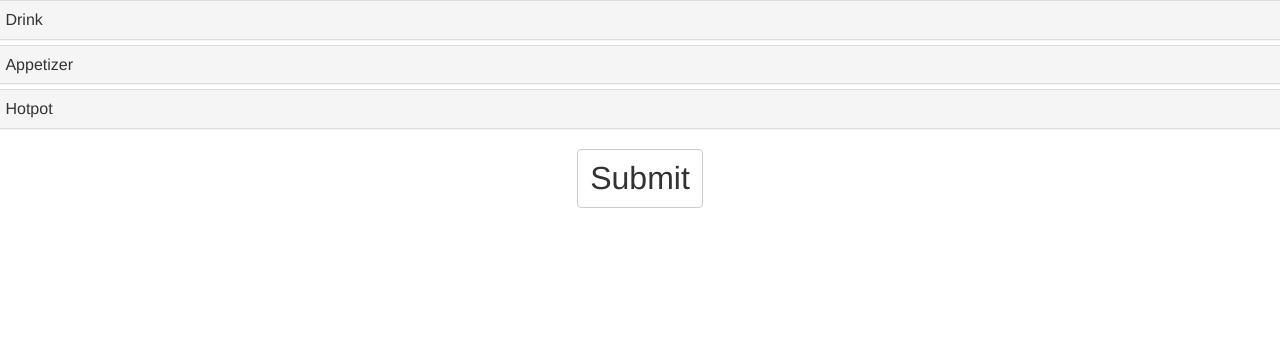
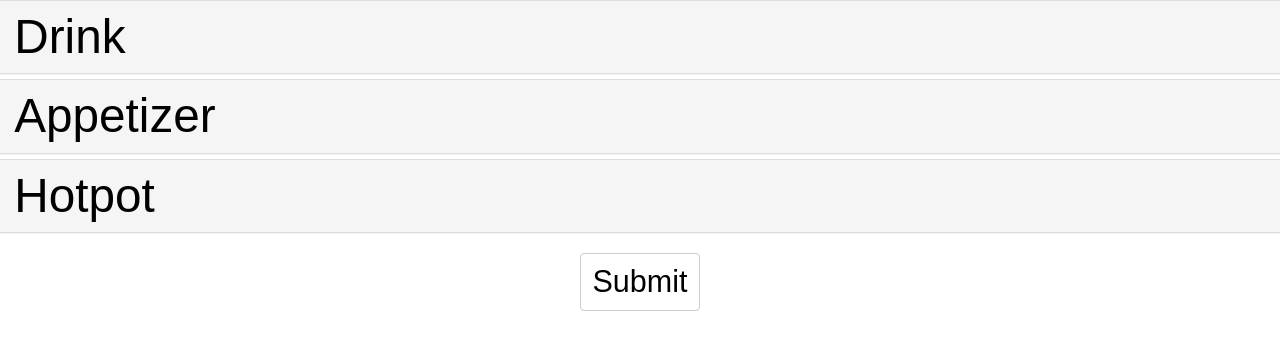
Before and after one commit to wangsha8/wangsha8.github.io, a plain HTML site: page index.html in a window 1280 px wide. Drawn offline with Linux system fonts and the light colour scheme.

Commit message:
revision

```diff
--- a/index.html
+++ b/index.html
@@ -147,8 +147,16 @@
 
             </div>
             <div class="row">
-                <center><button class="btn btn-default" style="font-size:xx-large">Submit</button></center>
+                <center><button class="btn btn-default">Submit</button></center>
             </div>
         </form>
+        <style>
+            html *
+            {
+               font-size: 1.25em !important;
+               color: #000 !important;
+               font-family: Arial !important;
+            }
+        </style>
     </body>
 </html>
```
Also changed, not shown: confirm.html (+7 -0 lines).
